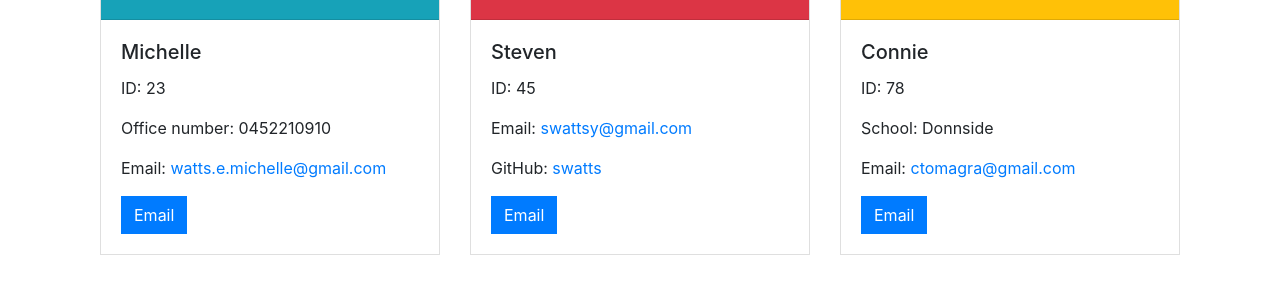
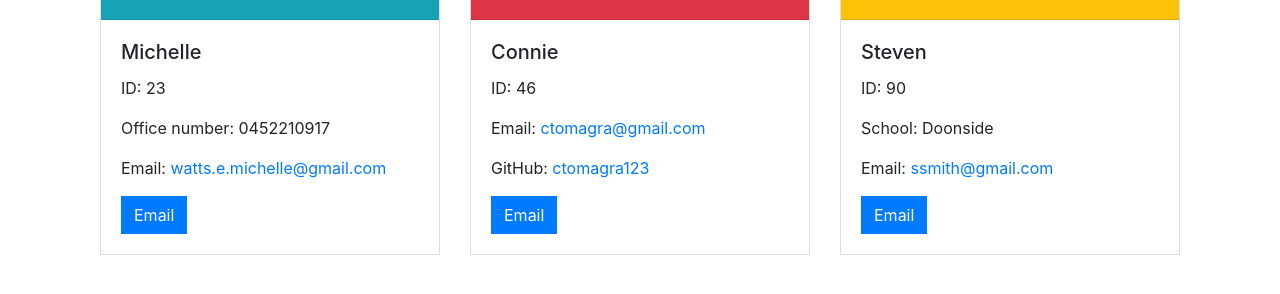
Before and after one commit to michellewatts20000/team-profile-generator, a website: page dist/index.html in a window 1280 px wide. Shown: the part 264-558 px from the top of the page. Drawn offline with nearby package versions, Linux system fonts and the light colour scheme.

Commit message:
new screenshot

```diff
--- a/dist/index.html
+++ b/dist/index.html
@@ -31,7 +31,7 @@
         <div class="card-body">
           <h5 class="card-title">Michelle</h5>
           <p class="card-text">ID: 23</p>
-          <p class="card-text">Office number: 0452210910</p>
+          <p class="card-text">Office number: 0452210917</p>
           <p class="card-text">Email: <a href="mailto:watts.e.michelle@gmail.com">watts.e.michelle@gmail.com</a></p>
            <a href="mailto:watts.e.michelle@gmail.com" class="btn btn-primary">Email</a>
         </div>
@@ -40,23 +40,23 @@
         <h3><i class="fas fa-crow"></i> Engineer<h3>
        </div>
         <div class="card-body">
-          <h5 class="card-title">Steven</h5>
-          <p class="card-text">ID: 45</p>
-          <p class="card-text">Email: <a href="mailto:swattsy@gmail.com">swattsy@gmail.com</a></p>
-          <p class="card-text">GitHub: <a target="_blank" href="https://github.com/swatts">
-          swatts</a></p>
-           <a href="mailto:swattsy@gmail.com" class="btn btn-primary">Email</a>
+          <h5 class="card-title">Connie</h5>
+          <p class="card-text">ID: 46</p>
+          <p class="card-text">Email: <a href="mailto:ctomagra@gmail.com">ctomagra@gmail.com</a></p>
+          <p class="card-text">GitHub: <a target="_blank" href="https://github.com/ctomagra123">
+          ctomagra123</a></p>
+           <a href="mailto:ctomagra@gmail.com" class="btn btn-primary">Email</a>
         </div>
       </div><div class="card">
         <div class="card-header bg-warning">
         <h3><i class="fas fa-fish"></i> Intern<h3>
        </div>
         <div class="card-body">
-          <h5 class="card-title">Connie</h5>
-          <p class="card-text">ID: 78</p>
-          <p class="card-text">School: Donnside</p>
-          <p class="card-text">Email: <a href="mailto:ctomagra@gmail.com">ctomagra@gmail.com</a></p>
-           <a href="mailto:ctomagra@gmail.com" class="btn btn-primary">Email</a>
+          <h5 class="card-title">Steven</h5>
+          <p class="card-text">ID: 90</p>
+          <p class="card-text">School: Doonside</p>
+          <p class="card-text">Email: <a href="mailto:ssmith@gmail.com">ssmith@gmail.com</a></p>
+           <a href="mailto:ssmith@gmail.com" class="btn btn-primary">Email</a>
         </div>
       </div>
         </div>
```
Also changed, not shown: src/img/screenshot-2.png.
